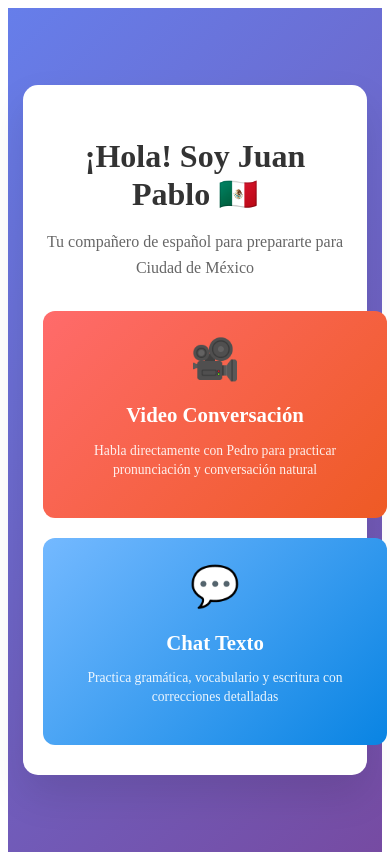
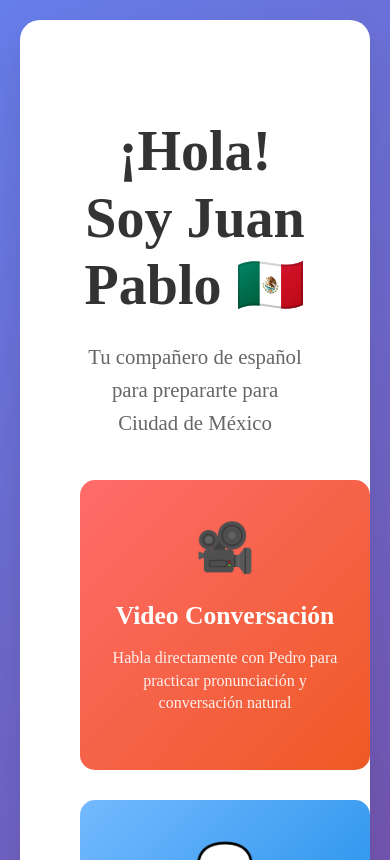
Before and after one commit to Flexasaurusrex/juan-pablo-tutor, a Next.js app: page / in a window 390 px wide. Built offline with nearby package versions, Linux system fonts and the light colour scheme.

Commit message:
Update index.js

```diff
--- a/pages/index.js
+++ b/pages/index.js
@@ -308,11 +308,14 @@ export default function JuanPablo() {
         minHeight: '100vh',
         width: '100vw',
         background: '#000',
-        position: 'relative',
+        position: 'fixed',
+        top: 0,
+        left: 0,
         overflow: 'hidden',
         display: 'flex',
         alignItems: 'center',
-        justifyContent: 'center'
+        justifyContent: 'center',
+        zIndex: 9999
       }}>
         <Head>
           <title>Juan Pablo - Spanish Learning AI</title>
@@ -334,61 +337,35 @@ export default function JuanPablo() {
             setTimeout(() => setShowModeSelection(true), 2000);
           }}
           style={{
-            width: '100%',
-            height: '100%',
-            minHeight: '100vh',
+            width: '100vw',
+            height: '100vh',
             objectFit: 'cover',
             position: 'absolute',
             top: 0,
             left: 0,
-            right: 0,
-            bottom: 0
+            zIndex: 1
           }}
         >
           <source src="/intro-sizzle.mp4" type="video/mp4" />
           Your browser does not support the video tag.
         </video>
 
-        {/* Fallback loading indicator */}
-        <div style={{
-          position: 'absolute',
-          top: '50%',
-          left: '50%',
-          transform: 'translate(-50%, -50%)',
-          color: 'white',
-          fontSize: '18px',
-          fontWeight: 'bold',
-          zIndex: 500,
-          textAlign: 'center'
-        }}>
-          <div style={{ marginBottom: '20px', fontSize: '3em' }}>🎬</div>
-          <div>Cargando video...</div>
-          <div style={{ fontSize: '14px', marginTop: '10px', opacity: 0.8 }}>
-            Si no carga, <span
-              onClick={skipIntro}
-              style={{ textDecoration: 'underline', cursor: 'pointer' }}
-            >
-              haz clic aquí
-            </span>
-          </div>
-        </div>
-
         <button
           onClick={skipIntro}
           style={{
             position: 'absolute',
-            top: typeof window !== 'undefined' && window.innerWidth <= 768 ? '15px' : '20px',
-            right: typeof window !== 'undefined' && window.innerWidth <= 768 ? '15px' : '20px',
+            top: '20px',
+            right: '20px',
             background: 'rgba(255,255,255,0.2)',
             border: 'none',
             color: 'white',
-            padding: typeof window !== 'undefined' && window.innerWidth <= 768 ? '8px 16px' : '10px 20px',
+            padding: '10px 20px',
             borderRadius: '25px',
             cursor: 'pointer',
-            fontSize: typeof window !== 'undefined' && window.innerWidth <= 768 ? '12px' : '14px',
+            fontSize: '14px',
             fontWeight: 'bold',
             backdropFilter: 'blur(10px)',
-            zIndex: 1000,
+            zIndex: 10,
             touchAction: 'manipulation'
           }}
         >
@@ -403,13 +380,17 @@ export default function JuanPablo() {
     return (
       <div style={{
         minHeight: '100vh',
-        width: '100%',
+        width: '100vw',
         background: 'linear-gradient(135deg, #667eea 0%, #764ba2 100%)',
-        padding: typeof window !== 'undefined' && window.innerWidth <= 768 ? '15px' : '20px',
+        position: 'fixed',
+        top: 0,
+        left: 0,
         display: 'flex',
         alignItems: 'center',
         justifyContent: 'center',
-        boxSizing: 'border-box'
+        padding: '20px',
+        boxSizing: 'border-box',
+        zIndex: 1000
       }}>
         <Head>
           <title>Juan Pablo - Choose Your Learning Style</title>
@@ -418,17 +399,18 @@ export default function JuanPablo() {
 
         <div style={{
           background: 'white',
-          borderRadius: typeof window !== 'undefined' && window.innerWidth <= 768 ? '15px' : '20px',
-          padding: typeof window !== 'undefined' && window.innerWidth <= 768 ? '30px 20px' : '60px',
-          maxWidth: typeof window !== 'undefined' && window.innerWidth <= 768 ? '100%' : '800px',
+          borderRadius: '20px',
+          padding: '60px',
+          maxWidth: '800px',
           width: '100%',
           textAlign: 'center',
           boxShadow: '0 20px 40px rgba(0,0,0,0.1)',
           animation: 'fadeInUp 0.8s ease-out',
-          margin: typeof window !== 'undefined' && window.innerWidth <= 768 ? '0' : 'auto'
+          position: 'relative',
+          zIndex: 1001
         }}>
           <h1 style={{
-            fontSize: typeof window !== 'undefined' && window.innerWidth <= 768 ? '2em' : '3.5em',
+            fontSize: '3.5em',
             marginBottom: '15px',
             color: '#333',
             fontWeight: 'bold',
@@ -437,9 +419,9 @@ export default function JuanPablo() {
             ¡Hola! Soy Juan Pablo 🇲🇽
           </h1>
           <p style={{
-            fontSize: typeof window !== 'undefined' && window.innerWidth <= 768 ? '1em' : '1.3em',
+            fontSize: '1.3em',
             color: '#666',
-            marginBottom: typeof window !== 'undefined' && window.innerWidth <= 768 ? '30px' : '40px',
+            marginBottom: '40px',
             lineHeight: '1.6'
           }}>
             Tu compañero de español para prepararte para Ciudad de México
@@ -448,7 +430,7 @@ export default function JuanPablo() {
           <div style={{
             display: 'flex',
             flexDirection: 'column',
-            gap: typeof window !== 'undefined' && window.innerWidth <= 768 ? '20px' : '30px',
+            gap: '30px',
             justifyContent: 'center',
             alignItems: 'stretch'
           }}>
@@ -457,8 +439,8 @@ export default function JuanPablo() {
               style={{
                 background: 'linear-gradient(135deg, #ff6b6b, #ee5a24)',
                 color: 'white',
-                padding: typeof window !== 'undefined' && window.innerWidth <= 768 ? '25px 20px' : '40px 30px',
-                borderRadius: typeof window !== 'undefined' && window.innerWidth <= 768 ? '12px' : '15px',
+                padding: '40px 30px',
+                borderRadius: '15px',
                 cursor: 'pointer',
                 transition: 'transform 0.3s ease, box-shadow 0.3s ease',
                 border: 'none',
@@ -469,9 +451,9 @@ export default function JuanPablo() {
               onMouseOver={(e) => e.target.style.transform = 'translateY(-5px)'}
               onMouseOut={(e) => e.target.style.transform = 'translateY(0)'}
             >
-              <div style={{ fontSize: typeof window !== 'undefined' && window.innerWidth <= 768 ? '2.5em' : '3em', marginBottom: '15px' }}>🎥</div>
-              <h3 style={{ fontSize: typeof window !== 'undefined' && window.innerWidth <= 768 ? '1.3em' : '1.6em', marginBottom: '10px', fontWeight: 'bold' }}>Video Conversación</h3>
-              <p style={{ fontSize: typeof window !== 'undefined' && window.innerWidth <= 768 ? '0.85em' : '1em', opacity: 0.9, lineHeight: '1.4' }}>
+              <div style={{ fontSize: '3em', marginBottom: '15px' }}>🎥</div>
+              <h3 style={{ fontSize: '1.6em', marginBottom: '10px', fontWeight: 'bold' }}>Video Conversación</h3>
+              <p style={{ fontSize: '1em', opacity: 0.9, lineHeight: '1.4' }}>
                 Habla directamente con Pedro para practicar pronunciación y conversación natural
               </p>
             </div>
@@ -481,8 +463,8 @@ export default function JuanPablo() {
               style={{
                 background: 'linear-gradient(135deg, #74b9ff, #0984e3)',
                 color: 'white',
-                padding: typeof window !== 'undefined' && window.innerWidth <= 768 ? '25px 20px' : '40px 30px',
-                borderRadius: typeof window !== 'undefined' && window.innerWidth <= 768 ? '12px' : '15px',
+                padding: '40px 30px',
+                borderRadius: '15px',
                 cursor: 'pointer',
                 transition: 'transform 0.3s ease, box-shadow 0.3s ease',
                 border: 'none',
@@ -493,9 +475,9 @@ export default function JuanPablo() {
               onMouseOver={(e) => e.target.style.transform = 'translateY(-5px)'}
               onMouseOut={(e) => e.target.style.transform = 'translateY(0)'}
             >
-              <div style={{ fontSize: typeof window !== 'undefined' && window.innerWidth <= 768 ? '2.5em' : '3em', marginBottom: '15px' }}>💬</div>
-              <h3 style={{ fontSize: typeof window !== 'undefined' && window.innerWidth <= 768 ? '1.3em' : '1.6em', marginBottom: '10px', fontWeight: 'bold' }}>Chat Texto</h3>
-              <p style={{ fontSize: typeof window !== 'undefined' && window.innerWidth <= 768 ? '0.85em' : '1em', opacity: 0.9, lineHeight: '1.4' }}>
+              <div style={{ fontSize: '3em', marginBottom: '15px' }}>💬</div>
+              <h3 style={{ fontSize: '1.6em', marginBottom: '10px', fontWeight: 'bold' }}>Chat Texto</h3>
+              <p style={{ fontSize: '1em', opacity: 0.9, lineHeight: '1.4' }}>
                 Practica gramática, vocabulario y escritura con correcciones detalladas
               </p>
             </div>
```
